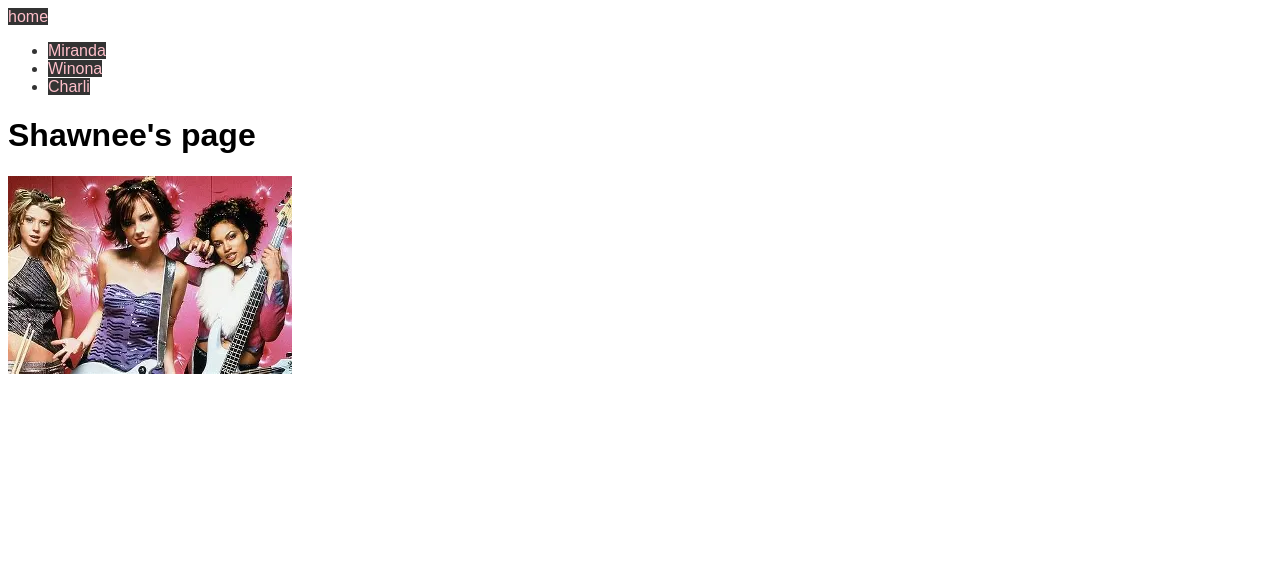
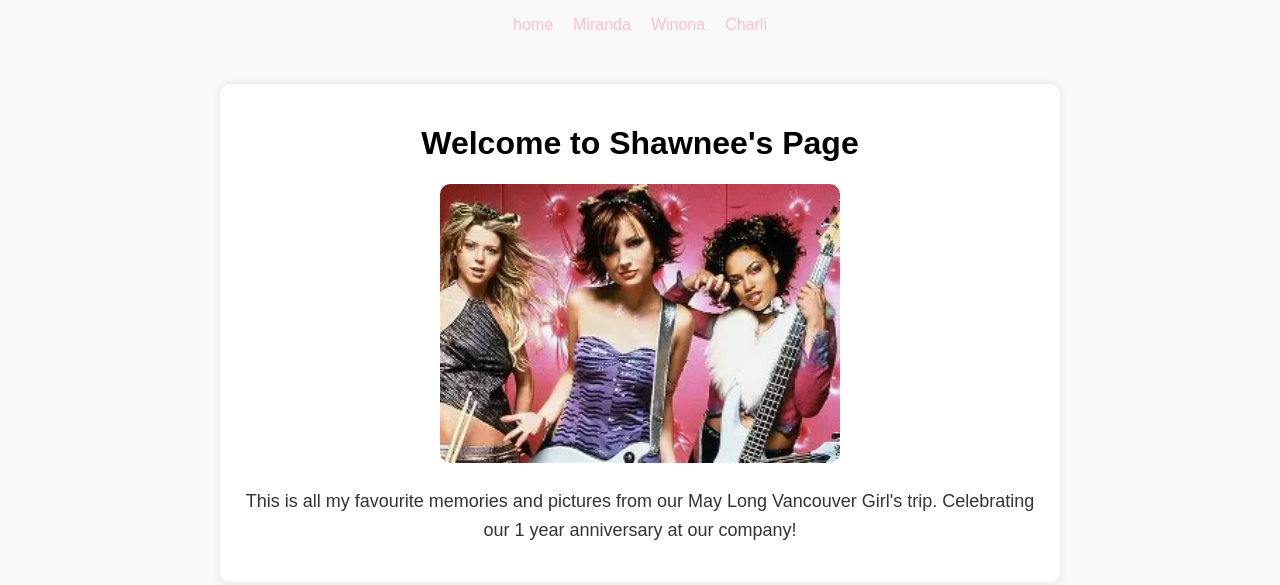
Before and after one commit to charlisable/photo-album, a plain HTML site: page shawnee.html in a window 1280 px wide. Drawn offline with Linux system fonts and the light colour scheme.

Commit message:
centered link and added div

```diff
--- a/shawnee.css
+++ b/shawnee.css
@@ -6,7 +6,16 @@ body {
 
   h1 {
     color: black;
+    text-align: center;
   }
+
+  ul {
+  list-style-type: none;
+  padding-left: 0;
+  display: flex;
+  justify-content: center;
+  gap: 20px;
+}
 
   p {
     font-size: 18px;
@@ -14,10 +23,44 @@ body {
 
   a {
     color: pink;
-    background-color: #333;
     text-decoration: none;
   }
 
   a:hover {
     text-decoration: underline;
   }
+
+  body {
+    background-color: #f9f9f9;
+    font-family: Arial, sans-serif;
+    color: #333;
+    margin: 0;
+    padding: 0;
+  }
+
+  .container {
+    max-width: 800px;
+    margin: 50px auto;
+    padding: 20px;
+    background-color: white;
+    box-shadow: 0 0 10px rgba(0,0,0,0.1);
+    border-radius: 10px;
+  }
+
+
+  .photo-box {
+    text-align: center;
+    margin: 20px 0;
+  }
+
+  .photo-box img {
+    width: 100%;
+    max-width: 400px;
+    border-radius: 10px;
+  }
+
+  .text-box {
+    font-size: 18px;
+    line-height: 1.6;
+    text-align: center;
+  }
--- a/shawnee.html
+++ b/shawnee.html
@@ -7,15 +7,22 @@
     <title>Shawnee's Page</title>
 </head>
 <body>
-    <header><a href="./index.html">home</a></header>
     <nav>
         <ul>
+            <header><a href="./index.html">home</a></header>
             <li><a href="./miranda.html">Miranda</a></li>
             <li><a href="./winona.html">Winona</a></li>
             <li><a href="./charli.html">Charli</a></li>
         </ul>
     </nav>
-    <h1>Shawnee's page</h1>
-    <img src="./shawnee/josie.webp" alt="cat">
-</body>
+    <div class="container">
+      <h1>Welcome to Shawnee's Page</h1>
+      <div class="photo-box">
+        <img src="./shawnee/josie.webp" alt="Josie">
+      </div>
+      <div class="text-box">
+        <p>This is all my favourite memories and pictures from our May Long Vancouver Girl's trip. Celebrating our 1 year anniversary at our company!</p>
+      </div>
+    </div>
+  </body>
 </html>
```
